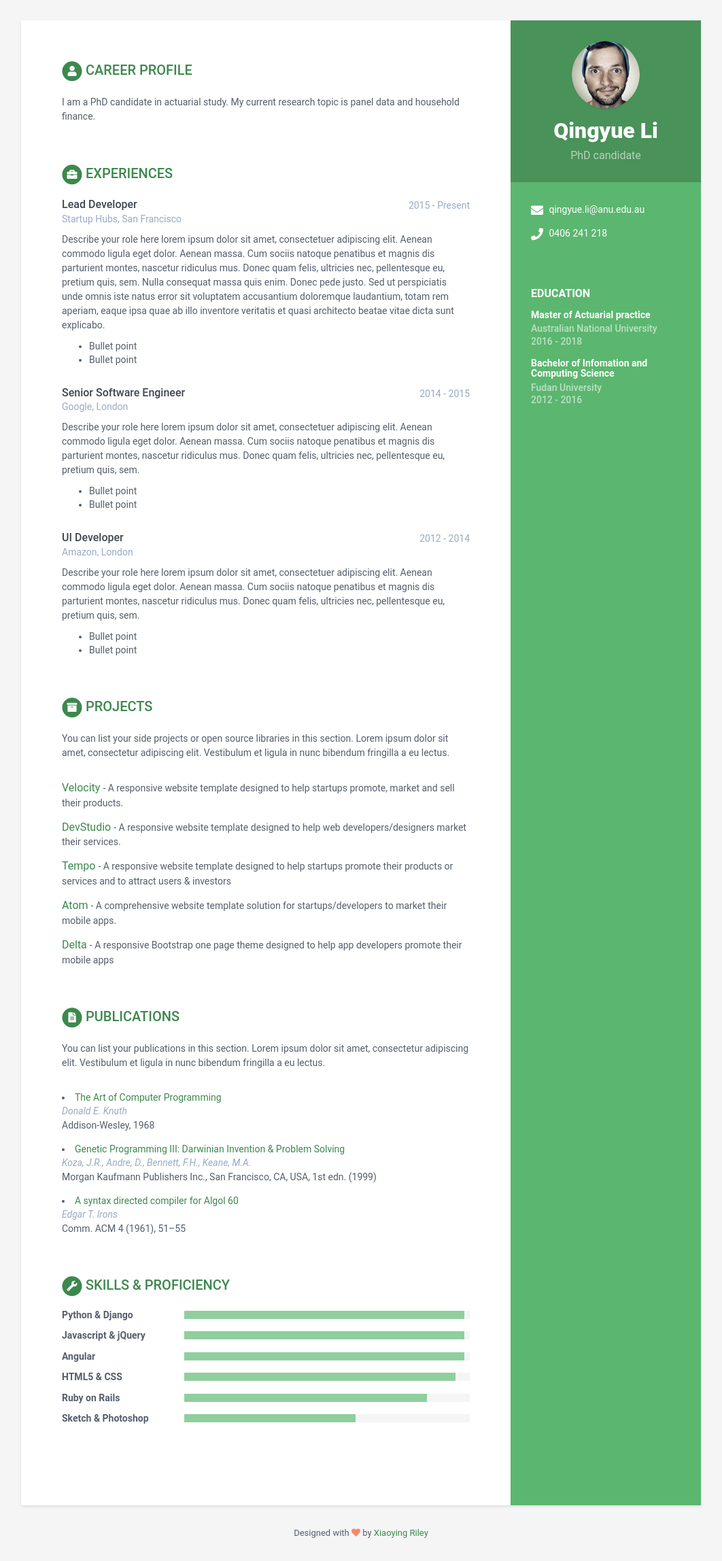
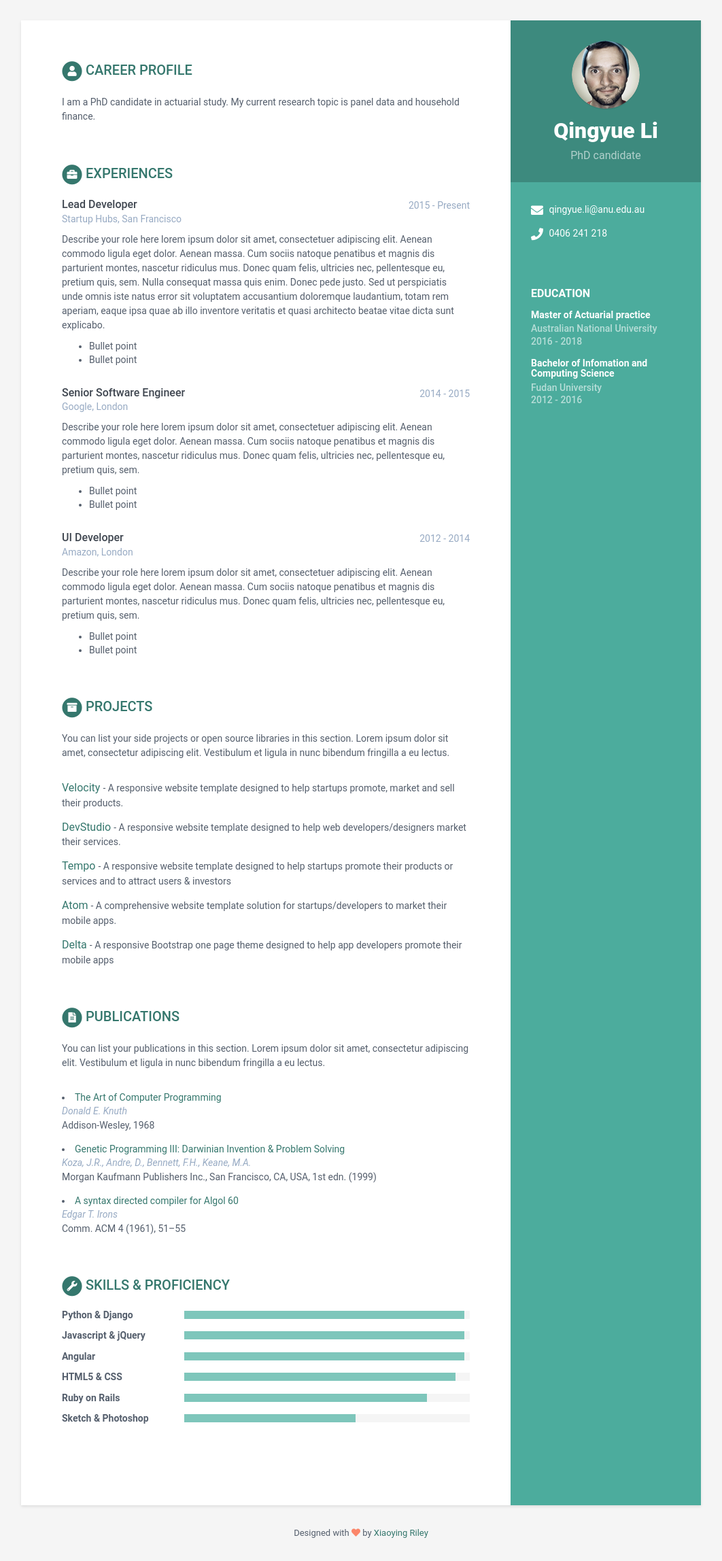
Before and after one commit to qingyue-li/qingyue-li.github.io, a Jekyll site: the page built from index.html, in a window 1280 px wide. Shown: the whole page at 68% size, without its empty margins (109-1171 px from the left). Built offline with Jekyll 4.4.1, drawn with Linux system fonts in a browser that asks for light colours.

Commit message:
Update _config.yml

```diff
--- a/_config.yml
+++ b/_config.yml
@@ -6,11 +6,11 @@ url: 'http://webjeda.com'
 baseurl: '/online-cv' #change it according to your repository name
 description: A beautiful Jekyll theme for creating resume
 # Style will be applied only after restarting the build or serve. Just choose one of the options.
-theme_skin: green # blue turquoise green berry orange ceramic
+theme_skin: turquoise # blue turquoise green berry orange ceramic
 chrome_mobile_color: #use hex colors (ex:#1976d2) or leave empty if you don't want a color for chrome mobile searchbar
 
 # Tracker
-analytics: UA-83979019-1
+analytics:
 
 
 
```
